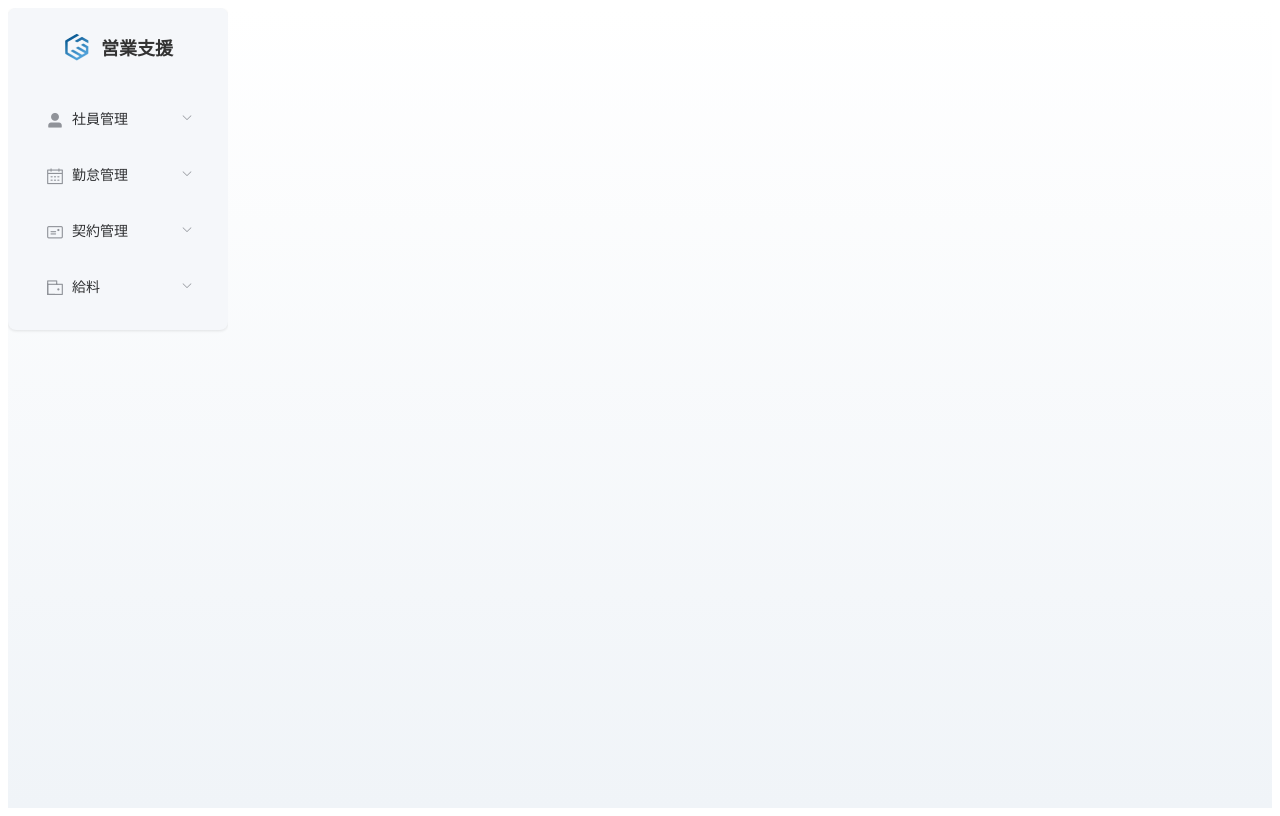
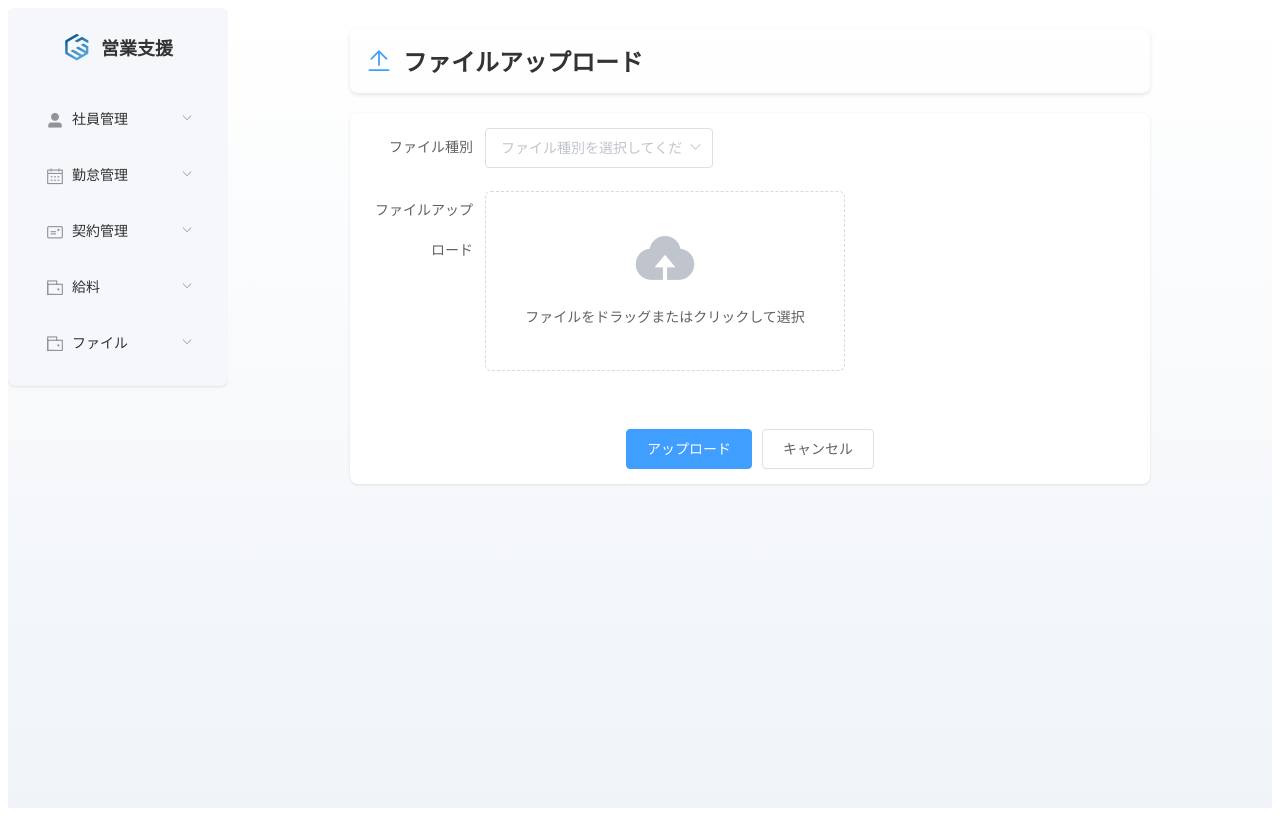
Before and after one commit to dajunbj/cms_vue_front, a Vue app: page /file/receipt in a window 1280 px wide. Built offline with nearby package versions, Linux system fonts and the light colour scheme.

Commit message:
AWS ファイルサーバS3

```diff
--- a/src/components/SidebarMenu.vue
+++ b/src/components/SidebarMenu.vue
@@ -23,7 +23,7 @@
             </template>
             <el-menu-item-group style="border-right:none;background-color: transparent;">
               <el-menu-item index="/employee" style="border-right:none;background-color: transparent;">社員一覧</el-menu-item>
-              <el-menu-item index="/setting" style="border-right:none;background-color: transparent;">休暇一覧</el-menu-item>
+              <el-menu-item index="/setting" style="border-right:none;background-color: transparent;">ファイルアップロード</el-menu-item>
             </el-menu-item-group>
             <el-menu-item-group>
               <el-menu-item index="1-1">选项１－１</el-menu-item>
@@ -61,6 +61,17 @@
             <el-menu-item-group>
               <el-menu-item index="/employee">社員一覧</el-menu-item>
               <el-menu-item index="/setting">休暇一覧</el-menu-item>
+            </el-menu-item-group>
+          </el-submenu>
+
+          <el-submenu index="5">
+            <template slot="title">
+              <i class="el-icon-wallet"></i>
+              <span>ファイル</span>
+            </template>
+            <el-menu-item-group>
+              <el-menu-item index="/file/receipt">領収書</el-menu-item>
+              <el-menu-item index="/employee">履歴</el-menu-item>
             </el-menu-item-group>
           </el-submenu>
         </el-menu>
--- a/src/router/index.js
+++ b/src/router/index.js
@@ -25,6 +25,8 @@ const router = new Router({
     { path: "/setting", name: "Setting", component: SettingView, meta: { requiresAuth: true } },
     { path: "/employee/detail/:id", name: "EmployeeDetail",component: () => import("@/views/employee/EmployeeDetailView.vue")},
     { path: "/employee/edit/:id", name: "EmployeeEdit",component: () => import("@/views/employee/EmployeeEditView.vue")},
+
+    { path: "/file/receipt", name: "ReceiptUpload",component: () => import("@/views/file/ReceiptUploadView.vue")},
 
   ],
 });
--- /dev/null
+++ b/src/views/file/ReceiptUploadView.vue
@@ -0,0 +1,144 @@
+<template>
+  <div style="width: 100%; max-width: 800px; margin: auto;">
+    <div class="header-container">
+      <h2 class="header-title">
+        <i class="el-icon-upload2"></i> ファイルアップロード
+      </h2>
+    </div>
+
+    <div class="section-container">
+      <el-form :model="form" ref="fileForm" label-width="120px">
+        <el-form-item label="ファイル種別" prop="fileType">
+          <el-select v-model="form.fileType" placeholder="ファイル種別を選択してください" @change="clearFile">
+            <el-option label="画像ファイル" value="image"></el-option>
+            <el-option label="PDFファイル" value="pdf"></el-option>
+            <el-option label="Excelファイル" value="excel"></el-option>
+          </el-select>
+        </el-form-item>
+
+        <el-form-item label="ファイルアップロード" prop="file">
+          <el-upload
+            class="upload-demo"
+            drag
+            action="#"
+            :auto-upload="false"
+            :show-file-list="true"
+            :before-upload="beforeUpload"
+            :file-list="fileList"
+            @change="handleFileChange"
+          >
+            <i class="el-icon-upload"></i>
+            <div class="el-upload__text">ファイルをドラッグまたはクリックして選択</div>
+          </el-upload>
+        </el-form-item>
+
+        <el-row>
+          <el-col :span="24" style="text-align: center; margin-top: 20px;">
+            <el-button type="primary" @click="submitFile">アップロード</el-button>
+            <el-button type="default" @click="resetForm">キャンセル</el-button>
+          </el-col>
+        </el-row>
+      </el-form>
+    </div>
+  </div>
+</template>
+
+<script>
+import axios from "axios";
+
+export default {
+  name: "FileUploadComponent",
+  data() {
+    return {
+      form: {
+        fileType: "",
+        file: null,
+      },
+      fileList: [],
+      acceptedFormats: {
+        image: ['image/jpeg', 'image/png', 'image/gif'],
+        pdf: ['application/pdf'],
+        excel: ['application/vnd.openxmlformats-officedocument.spreadsheetml.sheet', 'application/vnd.ms-excel']
+      }
+    };
+  },
+  methods: {
+    beforeUpload(file) {
+      if (!this.form.fileType) {
+        this.$message.warning("ファイル種別を選択してください。");
+        return false;
+      }
+      if (!this.acceptedFormats[this.form.fileType].includes(file.type)) {
+        this.$message.error("選択したファイル形式が適切ではありません。");
+        return false;
+      }
+      this.form.file = file;
+      return true;
+    },
+    handleFileChange(file, fileList) {
+      this.fileList = fileList;
+    },
+    async submitFile() {
+      if (!this.form.file) {
+        this.$message.error("アップロードするファイルを選択してください。");
+        return;
+      }
+
+      const formData = new FormData();
+      formData.append("file", this.form.file);
+      formData.append("fileType", this.form.fileType);
+
+      try {
+        await axios.post("/upload", formData, {
+          headers: { "Content-Type": "multipart/form-data" }
+        });
+        this.$message.success("ファイルが正常にアップロードされました。");
+        this.resetForm();
+      } catch (error) {
+        this.$message.error("アップロードに失敗しました: " + error.message);
+      }
+    },
+    resetForm() {
+      this.form.fileType = "";
+      this.form.file = null;
+      this.fileList = [];
+    },
+    clearFile() {
+      this.fileList = [];
+      this.form.file = null;
+    }
+  }
+};
+</script>
+
+<style scoped>
+.header-container {
+  padding: 15px;
+  margin-bottom: 20px;
+  border-radius: 8px;
+  box-shadow: 0 2px 4px rgba(0, 0, 0, 0.1);
+}
+.header-title {
+  margin: 0;
+  font-size: 24px;
+  font-weight: bold;
+  color: #333333;
+  display: flex;
+  align-items: center;
+}
+.header-title i {
+  margin-right: 10px;
+  font-size: 28px;
+  color: #409EFF;
+}
+.section-container {
+  background-color: #FFFFFF;
+  padding: 15px;
+  margin-bottom: 20px;
+  border-radius: 8px;
+  box-shadow: 0 1px 3px rgba(0, 0, 0, 0.1);
+}
+.upload-demo {
+  width: 100%;
+}
+</style>
```
